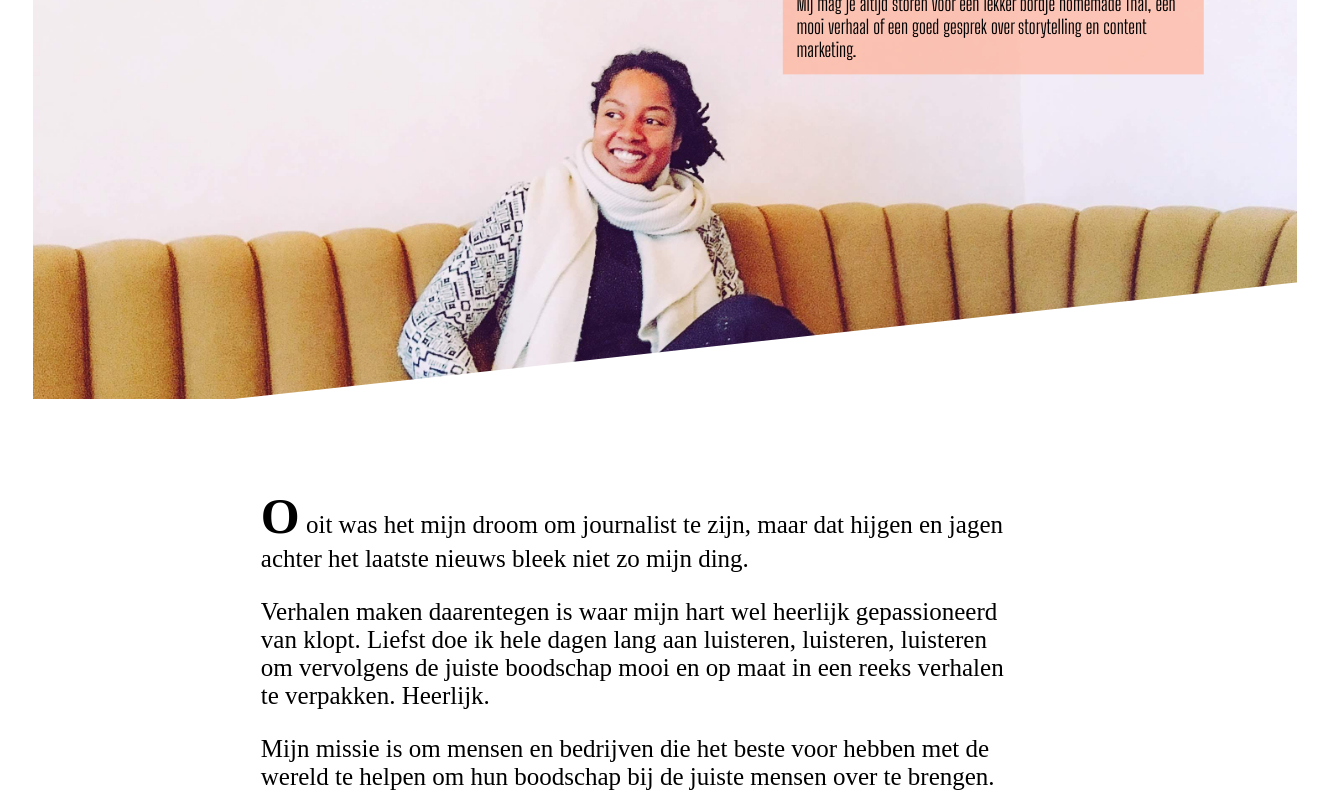
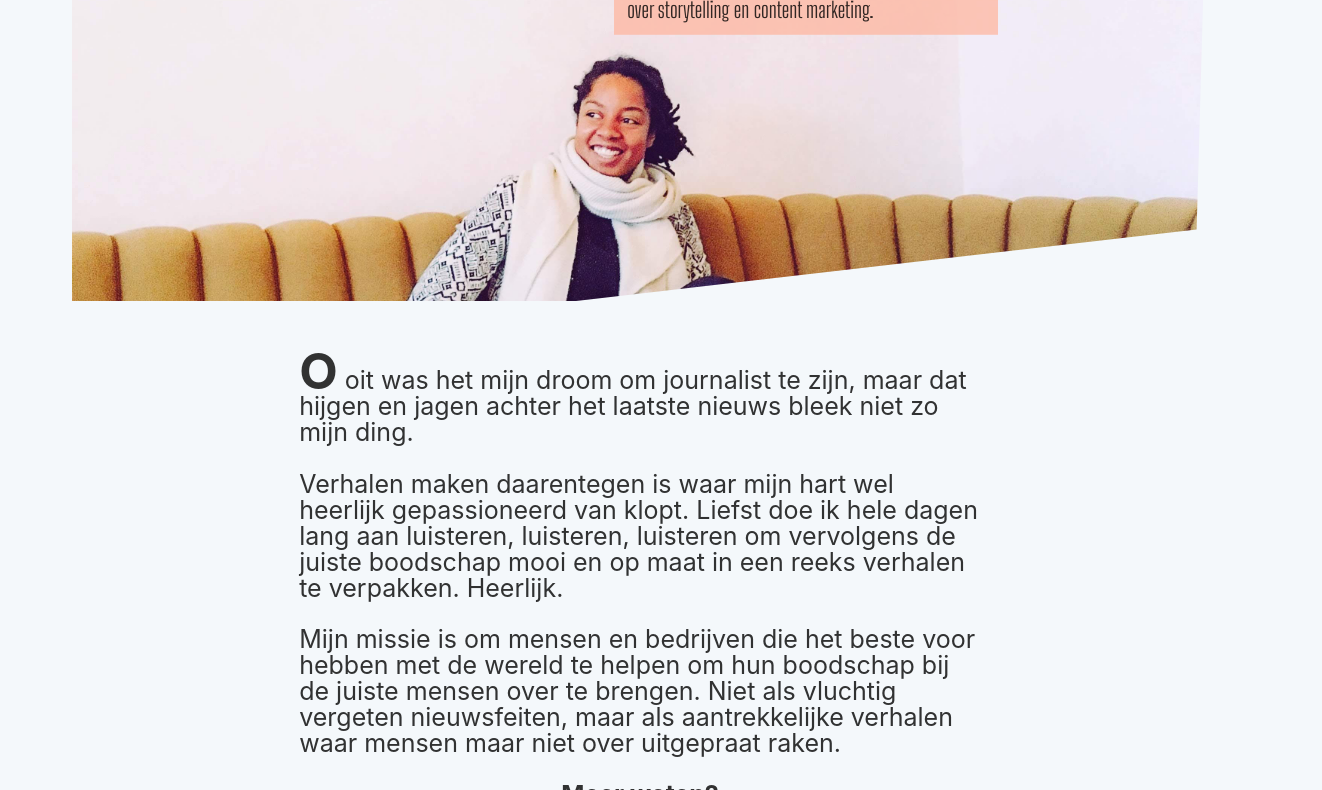
Before and after one commit to jaduh/freelancejade, a Gatsby site: page /about in a window 1280 px wide. Shown: the part 281-1071 px from the top of the page, 1322 px wide, since content can reach past the window. Built offline with nearby package versions, Linux system fonts and the light colour scheme; Gatsby itself is replaced by a stand-in of ours; a web font is replaced by a local one.

Commit message:
salespagina toegevoegd

```diff
--- a/src/components/Bio.js
+++ b/src/components/Bio.js
@@ -10,9 +10,7 @@ const Bio = () => {
 
 
   <div className="tekst">
-    <p>Hi, ik ben Jade en ik zie doorgaans in iedereen een mooi mens en in alles een goed verhaal. Momenteel ben ik nogal geobsedeerd door storytelling, content marketing en bedrijven die goed doen. Die drie met elkaar gecombineerd zorgt voor vuurwerk. Vemoed ik. Leer ik obsessief veel over. En experimenteer ik volop mee.
-
-    Ik heb ook behoorlijk druk met het bevechten van de winter in Antwerpen en ik bewapen mij steevast met een pot dampende thee, schrijfmateriaal en een koekje erbij.
+    <p>Hi, ik ben Jade en ik zie doorgaans in iedereen een mooi mens en in alles een goed verhaal. Momenteel ben ik nogal geobsedeerd door storytelling, content marketing en het bevechten van de winter in Antwerpen. Mij vind je tegenwoordig standaard bewapend met een pot dampende thee, schrijfmateriaal én een koekje erbij.
 
     Vond je deze blog interessant? Schrijf je dan zeker in voor <a href ="https://expert-experimenter-9255.ck.page/4769f9e9f1
 "> mijn nieuwsbrief</a>.</p>
--- a/src/components/layout.css
+++ b/src/components/layout.css
@@ -1,4 +1,4 @@
-@import url('https://fonts.googleapis.com/css?family=Anton|Big+Shoulders+Display|Big+Shoulders+Text&display=swap');
+@import url('https://fonts.googleapis.com/css?family=Anton|Big+Shoulders+Display|Big+Shoulders+Text|Open+Sans+Condensed:300&display=swap');
 html {
   font-family: sans-serif;
   -ms-text-size-adjust: 100%;
@@ -216,10 +216,11 @@ html {
   overflow-y: scroll;
 }
 button{
-  margin: 1em;
-  padding: 1em;
+  margin: .5em;
+  padding: .5em;
   background: #1e369b;
   color:white;
+  font-family: "Big Shoulders Display";
   cursor:pointer;
   font-size: 1.3em;
 }
@@ -280,7 +281,7 @@ h2 {
   padding-left: 0;
   padding-right: 0;
   padding-top: 0;
-  margin-bottom: 1.45rem;
+
   color: inherit;
   font-family:  'Big Shoulders Text', cursive;
 
@@ -421,7 +422,7 @@ p {
   padding-left: 0;
   padding-right: 0;
   padding-top: 0;
-  margin-bottom: 1.45rem;
+
 }
 figure {
   margin-left: 0;
--- a/src/pages/about.js
+++ b/src/pages/about.js
@@ -3,19 +3,22 @@ import SEO from "../components/Seo"
 import Nav from "../components/Nav"
 import ppl from "../images/jade.jpg"
 import Passion from "../images/passion.png"
+import Layout from "../components/Layout"
 
 const AboutPage = () => (
-  <div>
+  <Layout>
     <SEO title="About" />
-    <Nav />
-    <div className = "bio-container">
-      <img className="bio-image" src={ppl} alt='' />
-      <div className="containy">
-        <h1 className="name">Hi, ik ben Jade</h1>
-        <p className="short-bio">Mij mag je altijd storen voor een lekker bordje homemade Thai, een mooi verhaal of een goed gesprek over storytelling en content marketing.
+
+
+    <div className = "een-about">
+    <div className="containy">
+      <h1 className="name">Hi, ik ben Jade</h1>
+      <p className="short-bio">Mij mag je altijd storen voor een lekker bordje homemade Thai, een mooi verhaal of een goed gesprek over storytelling en content marketing.
 </p>
-      </div>
     </div>
+
+    </div>
+
 
     <div className="biography-container">
       <p><span>O</span> oit was het mijn droom om journalist te zijn, maar dat hijgen en jagen achter het laatste nieuws bleek niet zo mijn ding.
@@ -28,7 +31,7 @@ const AboutPage = () => (
 </p>
 <div className="center-column">
 <h3>Meer weten?</h3>
-<a href="https://expert-experimenter-9255.ck.page/209f4ab0d8
+<a href="https://expert-experimenter-9255.ck.page/4769f9e9f1
 "><h4>Schrijf je in voor mijn nieuwsbrief</h4></a>
 <a href="/"><h4>Volg mijn blog</h4></a>
 
@@ -43,7 +46,7 @@ const AboutPage = () => (
     </div>
 
 
-  </div>
+  </Layout>
 )
 
 
--- a/src/pages/index.js
+++ b/src/pages/index.js
@@ -4,6 +4,7 @@ import Layout from "../components/Layout"
 import SEO from "../components/Seo"
 import BlogCards from "../components/BlogCards"
 import FeaturedBlog from "../components/FeaturedBlog"
+import { Link } from "gatsby"
 
 const IndexPage = ({ data }) => {
   return(
@@ -22,6 +23,8 @@ const IndexPage = ({ data }) => {
 
 <h1 className= "aangenaam"><span className="enter wit jade"> Ik help bedrijven als de jouwe
   </span> <span className="enter wit jade">impact maken met verhalen</span> </h1>
+  <Link to="/sales"><button>Vertel me meer</button></Link>
+
 
 
 </div>
--- a/src/styles/global.css
+++ b/src/styles/global.css
@@ -223,6 +223,21 @@
   clip-path: polygon(0 0, 100% 0, 100% 76%, 0% 100%);
 
 }
+
+.bio-container-sales{
+  display: flex;
+  flex-direction: row;
+  width: 100%;
+  height: 750px;
+  padding: 25px;
+  position: relative;
+  text-align: left;
+  clip-path: polygon(0 0, 100% 0, 100% 76%, 0% 100%);
+
+
+}
+
+
 .bio-container2 {
 
 
@@ -241,6 +256,13 @@
   width: 100%;
   margin: 0px;
 }
+
+.bio-image-sales {
+  object-fit: cover;
+  object-position: 40% 40%;
+  width: 100%;
+  margin: 0px;
+}
 .bio-image2 {
   object-fit:contain;
   width: 100%;
@@ -253,7 +275,7 @@
     background-color: rgba(255, 180, 156,.7);
     width: 30%;
   top: 30%;
-  left: 20%;
+  left: 8%;
   transform: translate(-50%, -50%);
   /* border: red 2px solid; */
   margin-left: 55%;
@@ -284,6 +306,10 @@ font-family: 'Big Shoulders Display', cursive;
   margin: 0px;
 }
 
+.post-content-container p{
+  font-size: 1.5em;
+  line-height: normal;
+}
 
 .biography-container {
   margin: 5% 20%;
@@ -299,6 +325,17 @@ font-size: 25px;
   font-weight: bold;
 }
 
+.sale-heading{
+  font-family:'Confortaa', sans-serif;
+  text-transform: uppercase;
+  font-size: 1.5em;
+}
+.sale-foto{
+    background: url("../images/hoofd.png");
+   background-size: cover;
+   width: 70%;
+   height: 50vh;
+}
 
 /* Media Queries ============================= */
 /* for larger displays or for people who zoomed out their screen */
@@ -409,6 +446,7 @@ font-size: 25px;
     overflow: visible;
     height: 100%;
     background-color: white;
+
   }
 
   .biography-container {
@@ -431,9 +469,31 @@ font-size: 25px;
   min-height:60vh;
   max-width:  100vw;
   background: url("../images/impact.jpg");
-  background-size:contain;
+  background-size:cover;
   background-position: bottom;
-  clip-path: polygon(0 0, 100% 0, 100% 84%, 49% 100%, 0 100%);
+  clip-path: polygon(0 0, 100% 0, 99% 85%, 44% 100%, 35% 100%, 0 100%);
+
+
+}
+
+.een-sales{
+  min-height:60vh;
+  max-width:  100vw;
+  background: url("../images/schreeuw.png");
+  background-size:cover;
+  background-position: center;
+  clip-path: polygon(0 0, 100% 0, 99% 85%, 44% 100%, 35% 100%, 0 100%);
+
+
+}
+
+.een-about{
+  min-height:60vh;
+  max-width:  100vw;
+  background: url("../images/jade.jpg");
+  background-size:cover;
+  background-position: 60% 70%;
+  clip-path: polygon(0 0, 100% 0, 99% 85%, 44% 100%, 35% 100%, 0 100%);
 
 
 }
@@ -477,7 +537,7 @@ margin: 2em 0 2em 0;
 }
 
 .jade{
-  font-size:2em;
+  font-size:1.5em;
   color:#ffb49c;}
 
 .aangenaam{
```
Also changed, not shown: src/pages/sales.js (added, +74 -0 lines), src/images/hoofd.png (added), src/images/schreeuw.png (added).
